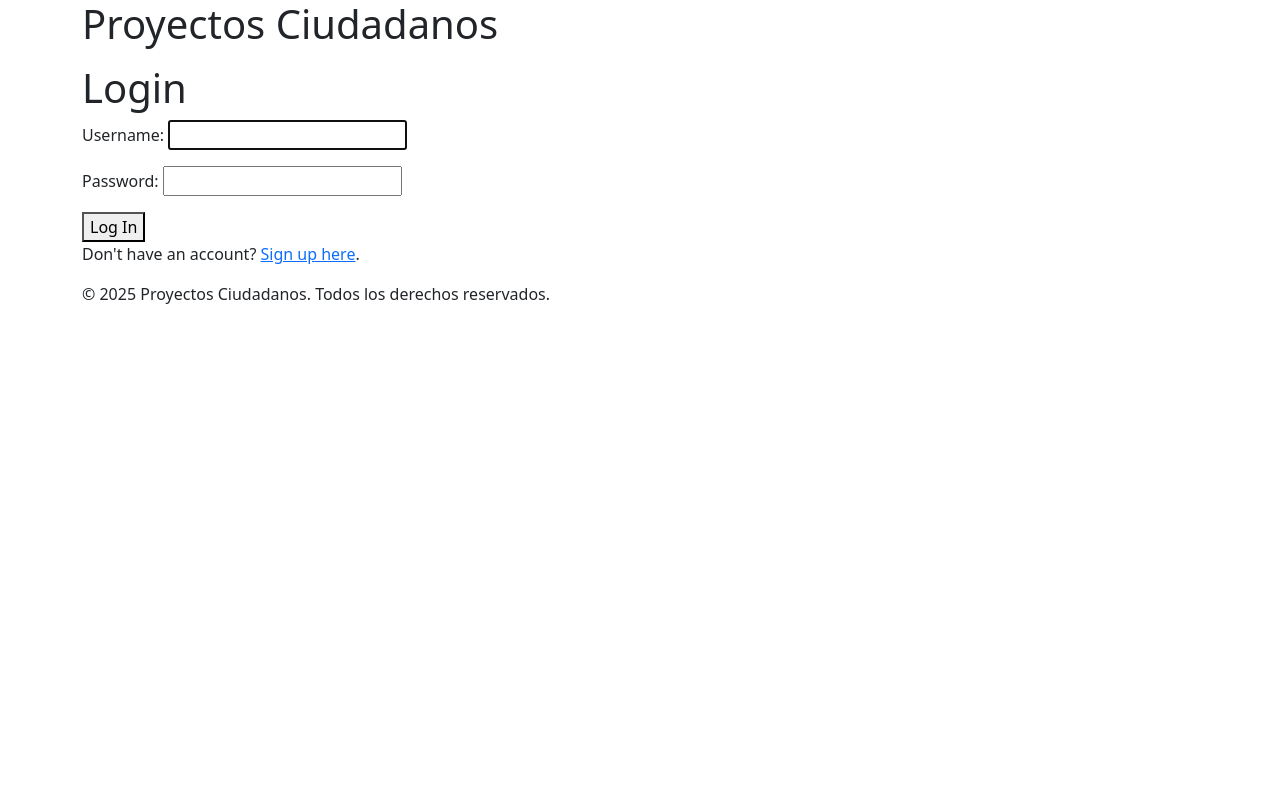
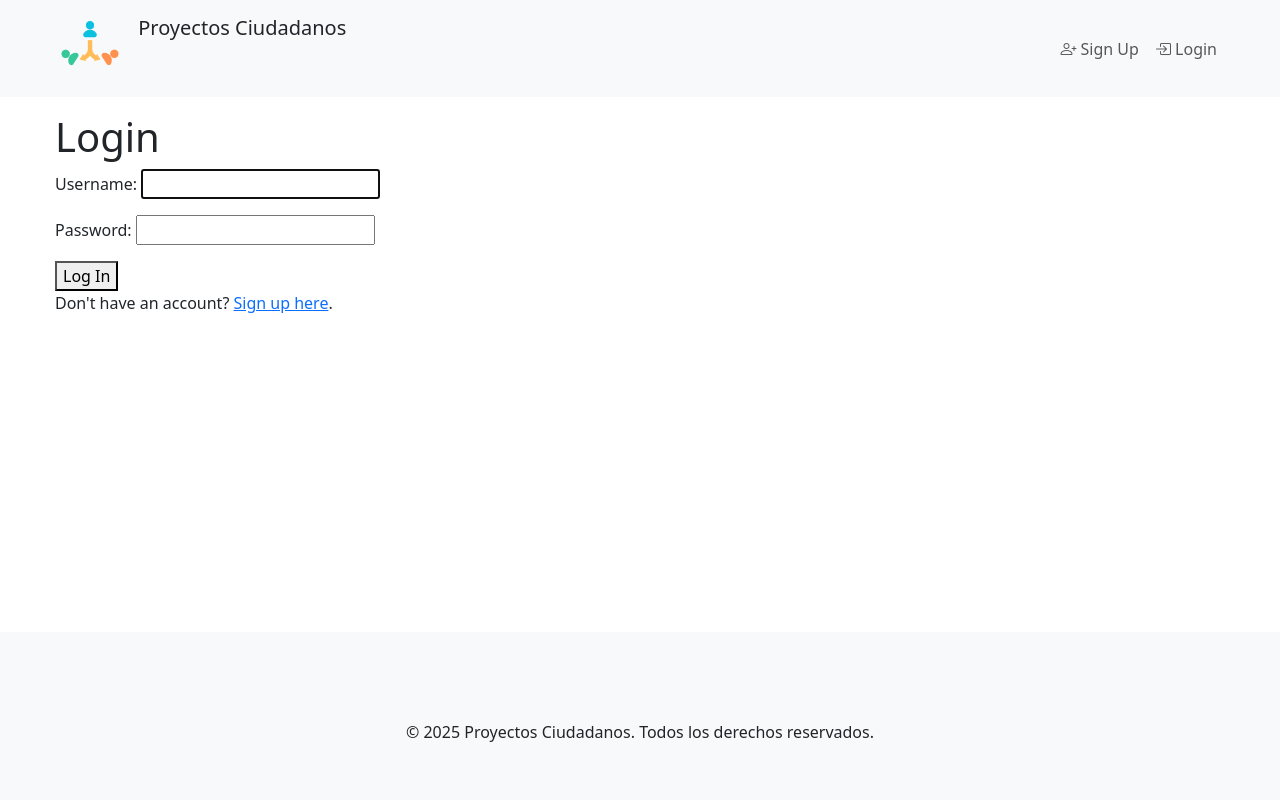
Before and after one commit to BrunoXd27/proyectos_ciudadanos, a Django app: page /login/ in a window 1280 px wide. Run offline with Django 5.2, Linux system fonts and the light colour scheme; some libraries are stand-ins or nearby versions.

Commit message:
templates con estilos

```diff
--- a/templates/base.html
+++ b/templates/base.html
@@ -7,16 +7,19 @@
     {% load bootstrap5 %}
     {% bootstrap_css %}
     {% bootstrap_javascript %}
+    <link rel="stylesheet" href="https://cdn.jsdelivr.net/npm/bootstrap-icons@1.11.3/font/bootstrap-icons.min.css">
+    {% load static %}
+    <link rel="stylesheet" href="{% static 'css/style.css' %}">
 </head>
 <body>
-    <div class="container">
+    <header>
         {% include 'includes/header.html' %}
-
-    <main>
+    </header>
+    <main class="container">
         {% block content %}{% endblock %}
     </main>
-
-    {% include 'includes/footer.html' %}
-    </div>
+    <footer>
+        {% include 'includes/footer.html' %}
+    </footer>
 </body>
 </html>
--- a/templates/includes/footer.html
+++ b/templates/includes/footer.html
@@ -1,3 +1,5 @@
-    <footer>
+<footer class="bg-light py-4 mt-5">
+    <div class="container text-center">
         <p>&copy; 2025 Proyectos Ciudadanos. Todos los derechos reservados.</p>
-    </footer>
+    </div>
+</footer>
--- a/templates/includes/header.html
+++ b/templates/includes/header.html
@@ -1,10 +1,36 @@
+{% load static %}
 <header>
-    <h1>Proyectos Ciudadanos</h1>
-    {% if user.is_authenticated %}
-    <a href="{% url 'home:logout' %}">
-        <button>Logout</button>
-    </a>
-    {% else %}
-    <p></p>
-    {% endif %}
+    <nav class="navbar navbar-expand-lg navbar-light bg-light w-100">
+        <div class="container">
+            <a class="navbar-brand text-dark" href="/">
+                <img src="{% static 'img/logo.png' %}" alt="Logo" width="70" height="70" class="d-inline-block align-text-top me-2">
+                Proyectos Ciudadanos
+            </a>
+            <button class="navbar-toggler" type="button" data-bs-toggle="collapse" data-bs-target="#navbarNav">
+                <span class="navbar-toggler-icon"></span>
+            </button>
+            <div class="collapse navbar-collapse" id="navbarNav">
+                <ul class="navbar-nav ms-auto">
+                    {% if user.is_authenticated %}
+                    <li class="nav-item">
+                        <a class="nav-link" href="{% url 'home:logout' %}">
+                            <i class="bi bi-box-arrow-right"></i> Logout
+                        </a>
+                    </li>
+                    {% else %}
+                    <li class="nav-item">
+                        <a class="nav-link" href="{% url 'home:signup' %}">
+                            <i class="bi bi-person-plus"></i> Sign Up
+                        </a>
+                    </li>
+                    <li class="nav-item">
+                        <a class="nav-link" href="{% url 'home:login' %}">
+                            <i class="bi bi-box-arrow-in-right"></i> Login
+                        </a>
+                    </li>
+                    {% endif %}
+                </ul>
+            </div>
+        </div>
+    </nav>
 </header>
```
